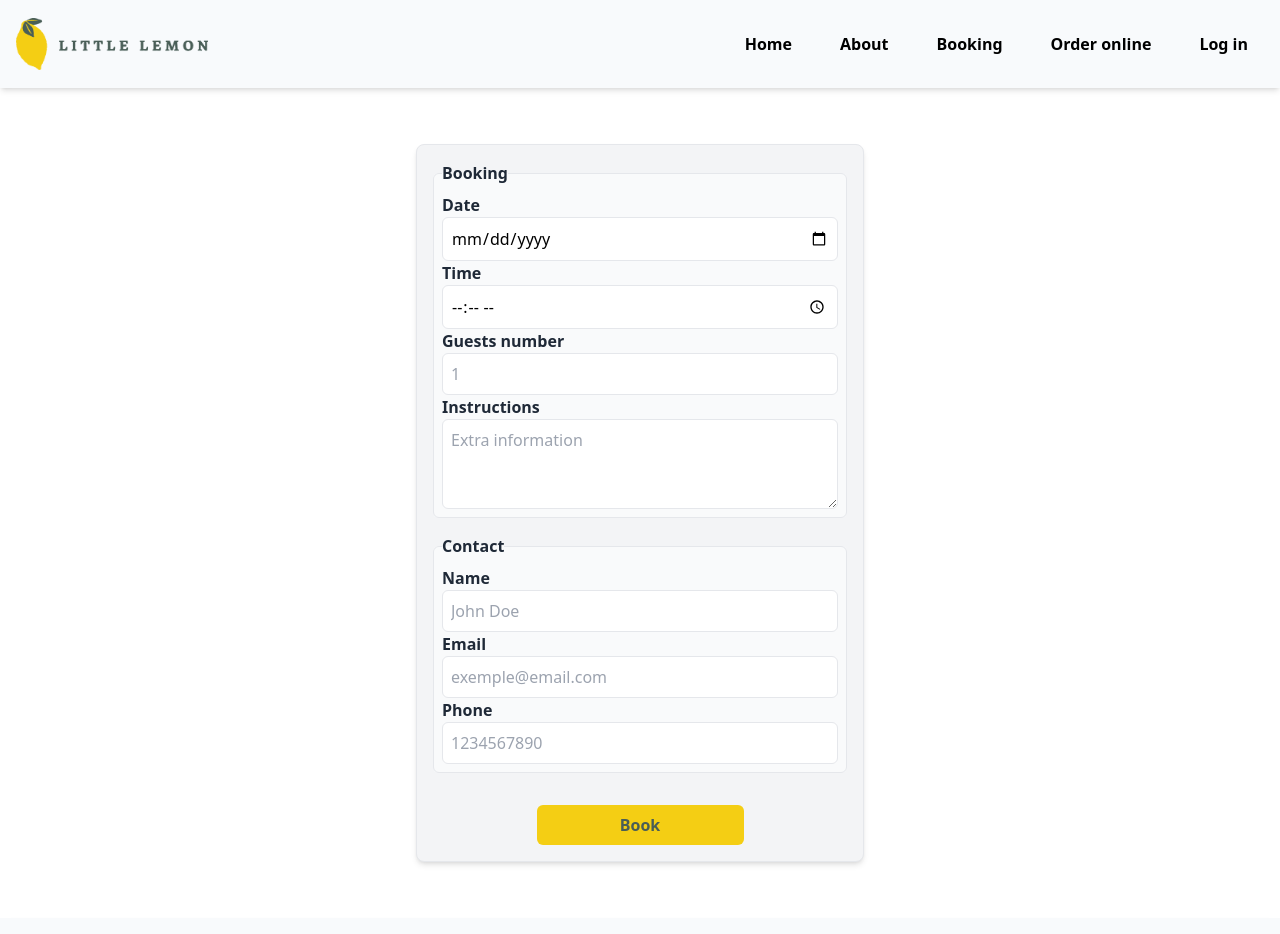
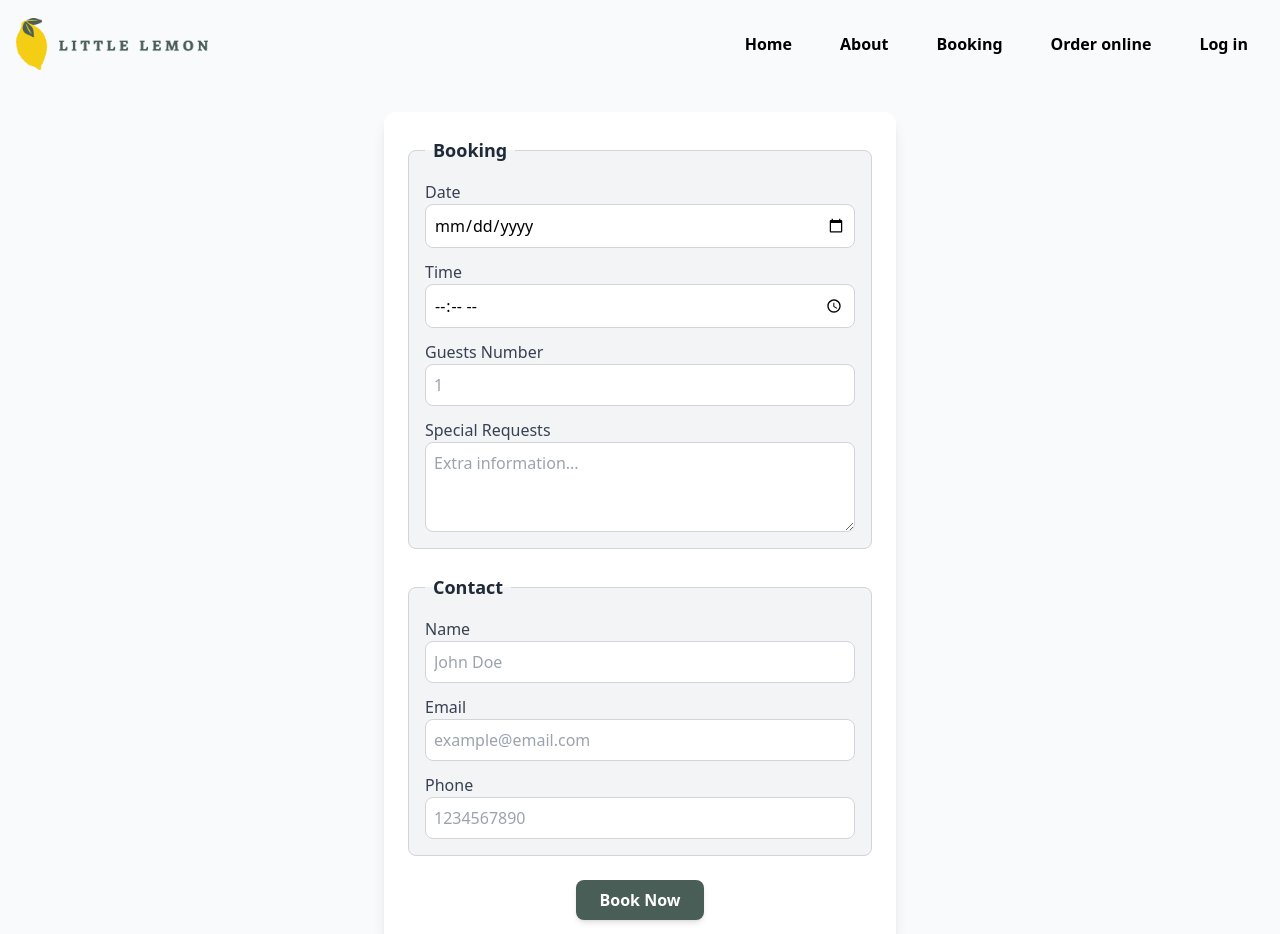
Before and after one commit to Mampionona33/Little-Lemon, a React (Vite) app: page /booking in a window 1280 px wide. Shown: the top 934 px of the page. Built offline with nearby package versions, Linux system fonts and the light colour scheme.

Commit message:
fini correction section 3 home page

```diff
--- a/src/pages/Booking/Booking.tsx
+++ b/src/pages/Booking/Booking.tsx
@@ -1,50 +1,54 @@
 const Booking = () => {
   return (
-    <div className="w-full justify-center items-center flex min-h-[50vh] p-14">
+    <div className="flex justify-center items-center min-h-screen p-6 bg-gray-50">
       <form
-        action=""
         method="post"
-        className="w-full flex flex-col max-w-md shadow-md p-4 gap-4 border bg-gray-100 rounded-lg"
+        className="w-full max-w-lg bg-white shadow-lg rounded-xl p-6 space-y-6"
       >
-        <fieldset className="flex flex-col border border-gray-200 rounded-md p-2 bg-gray-50">
-          <legend className="font-semibold text-gray-800">Booking</legend>
-          <div className="flex flex-col ">
-            <label htmlFor="date" className="font-semibold text-gray-800">
+        {/* Section Booking */}
+        <fieldset className="border border-gray-300 rounded-lg p-4 bg-gray-100">
+          <legend className="text-lg font-semibold text-gray-800 px-2">
+            Booking
+          </legend>
+
+          <div className="space-y-3">
+            <div className="flex flex-col">
+              <label htmlFor="date" className="font-medium text-gray-700">
                 Date
               </label>
               <input
                 type="date"
                 name="date"
                 id="date"
-              className="border border-gray-200 rounded-md p-2"
+                className="border border-gray-300 rounded-lg p-2 focus:ring-2 focus:ring-blue-400 focus:outline-none"
               />
             </div>
 
             <div className="flex flex-col">
-            <label htmlFor="time" className="font-semibold text-gray-800">
+              <label htmlFor="time" className="font-medium text-gray-700">
                 Time
               </label>
               <input
                 type="time"
                 name="time"
                 id="time"
-              className="border border-gray-200 rounded-md p-2"
+                className="border border-gray-300 rounded-lg p-2 focus:ring-2 focus:ring-blue-400 focus:outline-none"
               />
             </div>
 
             <div className="flex flex-col">
               <label
                 htmlFor="guests_number"
-              className="font-semibold text-gray-800"
+                className="font-medium text-gray-700"
               >
-              Guests number
+                Guests Number
               </label>
               <input
                 type="number"
                 name="guests_number"
                 id="guests_number"
                 min="1"
-              className="border border-gray-200 rounded-md p-2"
+                className="border border-gray-300 rounded-lg p-2 focus:ring-2 focus:ring-blue-400 focus:outline-none"
                 placeholder="1"
               />
             </div>
@@ -52,73 +56,77 @@ const Booking = () => {
             <div className="flex flex-col">
               <label
                 htmlFor="instruction"
-              className="font-semibold text-gray-800"
+                className="font-medium text-gray-700"
               >
-              Instructions
+                Special Requests
               </label>
               <textarea
                 name="instruction"
                 id="instruction"
                 rows={3}
-              className="border border-gray-200 rounded-md p-2"
-              placeholder="Extra information"
+                className="border border-gray-300 rounded-lg p-2 focus:ring-2 focus:ring-blue-400 focus:outline-none"
+                placeholder="Extra information..."
               />
+            </div>
           </div>
         </fieldset>
 
-        <fieldset className="flex flex-col border border-gray-200 rounded-md p-2 bg-gray-50">
-          <legend className="font-semibold text-gray-800">Contact</legend>
+        {/* Section Contact */}
+        <fieldset className="border border-gray-300 rounded-lg p-4 bg-gray-100">
+          <legend className="text-lg font-semibold text-gray-800 px-2">
+            Contact
+          </legend>
 
+          <div className="space-y-3">
             <div className="flex flex-col">
-            <label htmlFor="name" className="font-semibold text-gray-800">
+              <label htmlFor="name" className="font-medium text-gray-700">
                 Name
               </label>
               <input
                 type="text"
                 name="name"
                 id="name"
-              className="border border-gray-200 rounded-md p-2"
+                className="border border-gray-300 rounded-lg p-2 focus:ring-2 focus:ring-blue-400 focus:outline-none"
                 placeholder="John Doe"
               />
             </div>
 
             <div className="flex flex-col">
-            <label htmlFor="email" className="font-semibold text-gray-800">
+              <label htmlFor="email" className="font-medium text-gray-700">
                 Email
               </label>
               <input
                 type="email"
                 name="email"
                 id="email"
-              className="border border-gray-200 rounded-md p-2"
-              placeholder="exemple@email.com"
+                className="border border-gray-300 rounded-lg p-2 focus:ring-2 focus:ring-blue-400 focus:outline-none"
+                placeholder="example@email.com"
               />
             </div>
 
             <div className="flex flex-col">
-            <label htmlFor="phone" className="font-semibold text-gray-800">
+              <label htmlFor="phone" className="font-medium text-gray-700">
                 Phone
               </label>
               <input
                 type="tel"
                 name="phone"
                 id="phone"
-              className="border border-gray-200 rounded-md p-2"
+                className="border border-gray-300 rounded-lg p-2 focus:ring-2 focus:ring-blue-400 focus:outline-none"
                 placeholder="1234567890"
               />
             </div>
+          </div>
         </fieldset>
 
-        <div className="flex justify-center w-full">
+        {/* Bouton de soumission */}
+        <div className="flex justify-center">
           <button
-            className={`
-            bg-secondary text-primary py-2 px-4
-              rounded-md mt-4 cursor-pointer font-semibold
-              hover:border-2 hover:border-secondary
-              hover:bg-transparent hover:bg-primary hover:text-secondary w-1/2
-            `}
+            className="bg-primary text-white py-2 px-6 rounded-lg font-semibold
+              hover:bg-secondary hover:text-primary transition duration-300 shadow-md
+              focus:ring-2 focus:ring-blue-400 focus:outline-none"
           >
-            Book
+            Book Now
           </button>
         </div>
       </form>
```
Lines whose indentation alone changed are shown as unchanged.
